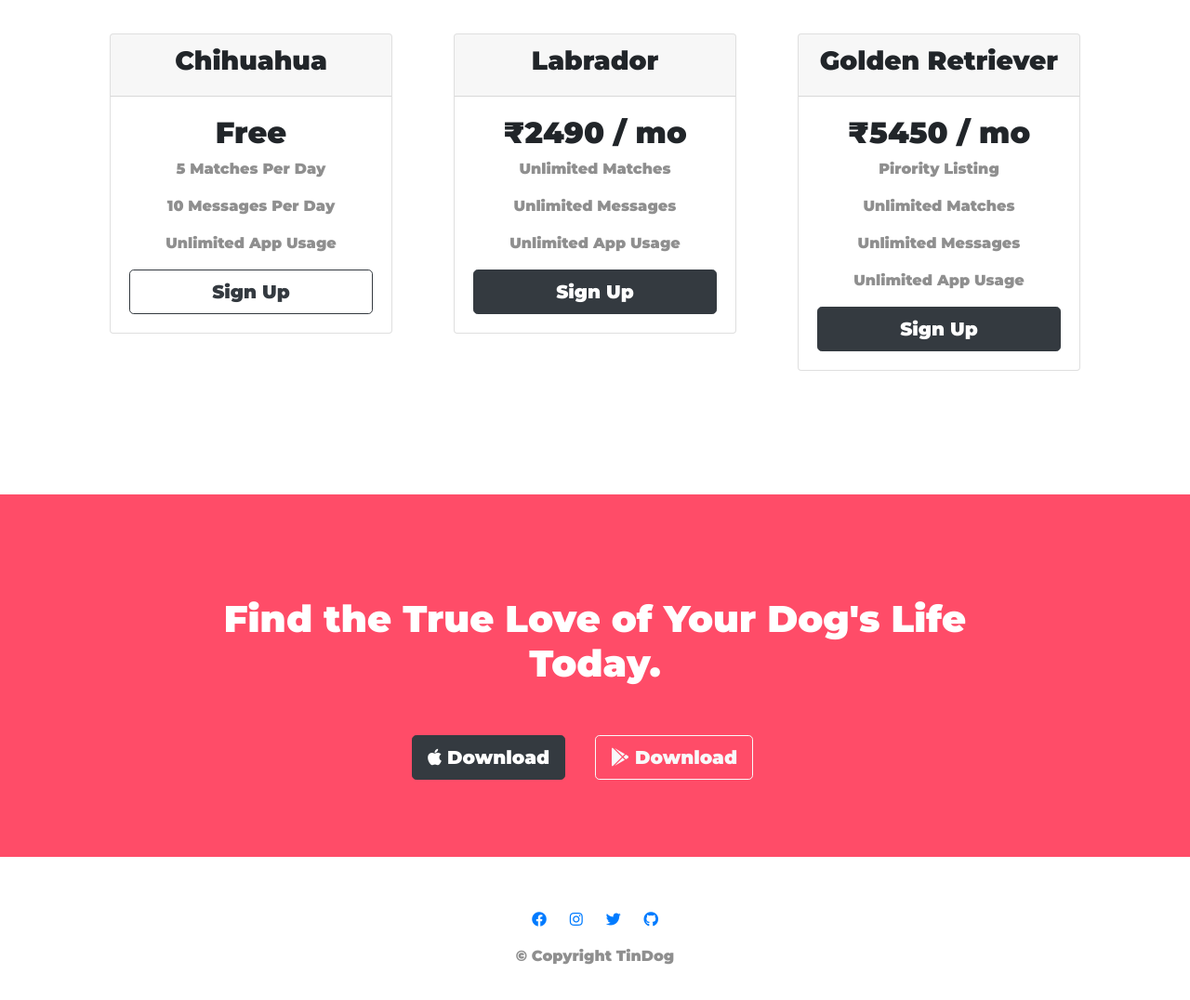
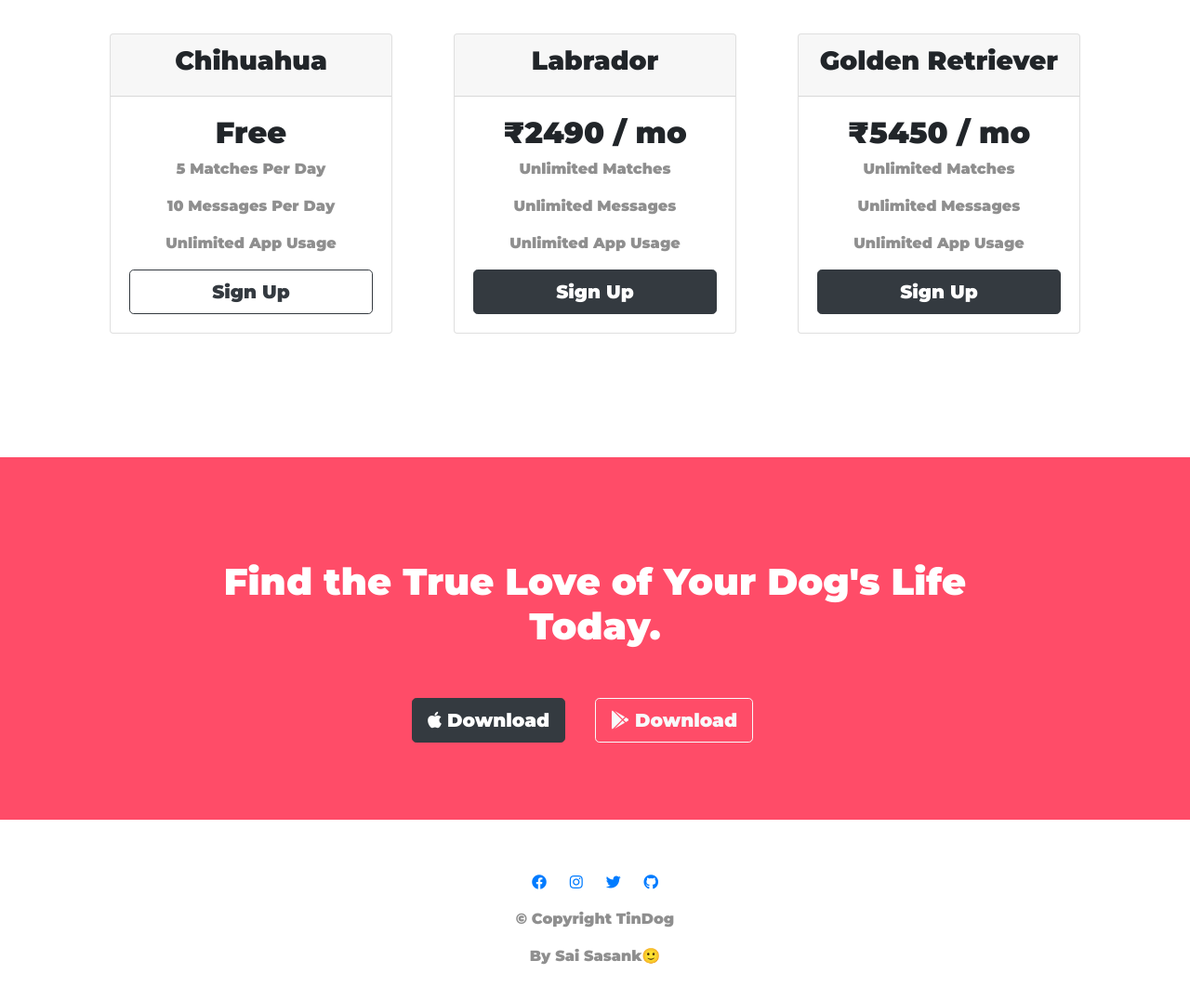
Before and after one commit to sai-sasank09/cv2, a plain HTML site: page index.html in a window 1280 px wide. Shown: the part 2041-3117 px from the top of the page at 93% size. Drawn offline with nearby package versions, Linux system fonts and the light colour scheme.

Commit message:
Update index.html

```diff
--- a/index.html
+++ b/index.html
@@ -185,7 +185,6 @@
       </div>
       <div class="card-body">
         <h2>₹5450 / mo</h2>
-        <p>Pirority Listing</p>
         <p>Unlimited Matches</p>
         <p>Unlimited Messages</p>
         <p>Unlimited App Usage</p>
@@ -220,6 +219,7 @@
     </form>
 
     <p>© Copyright TinDog</p>
+    <p><b>By Sai Sasank🙂</b></p>
 
   </footer>
 
```
